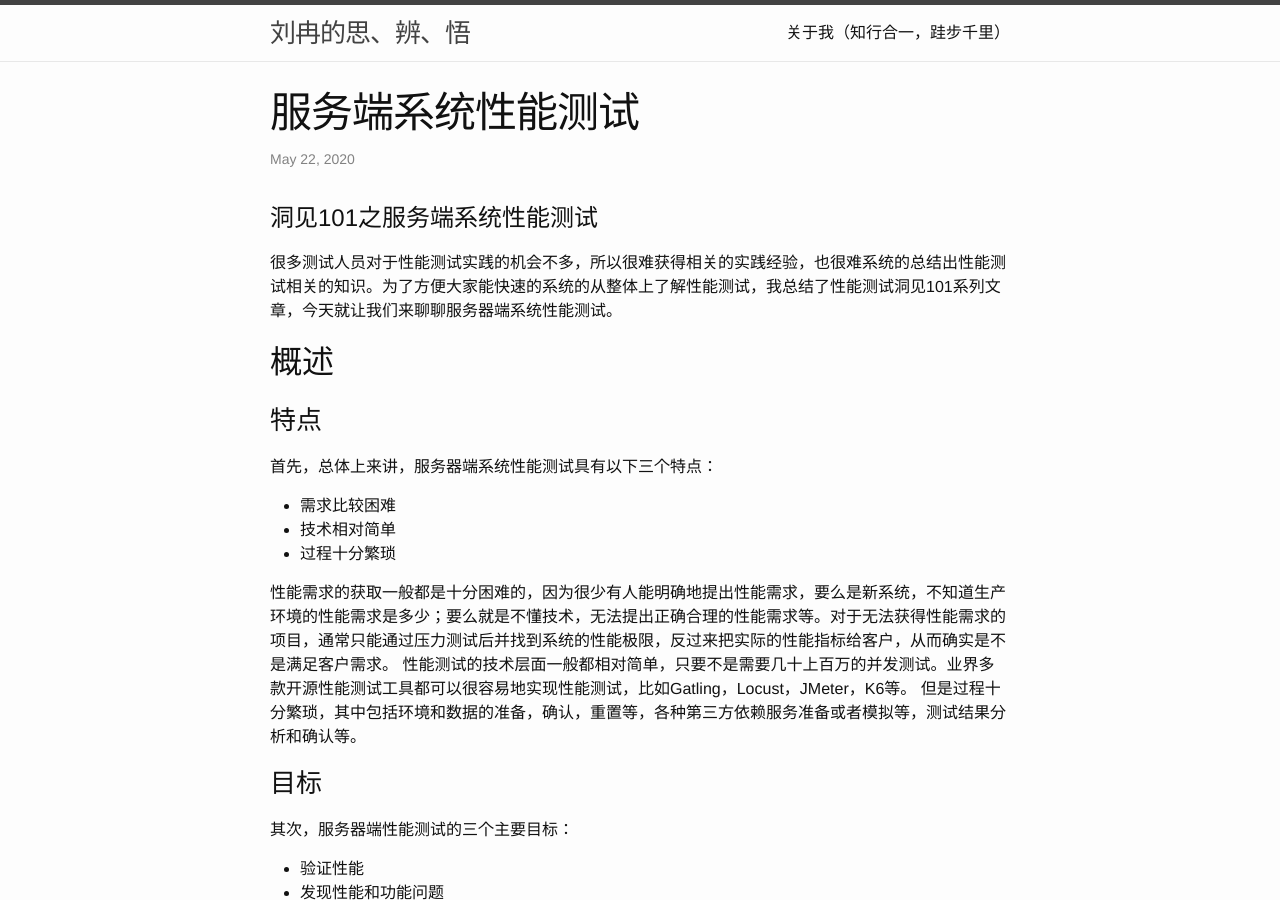
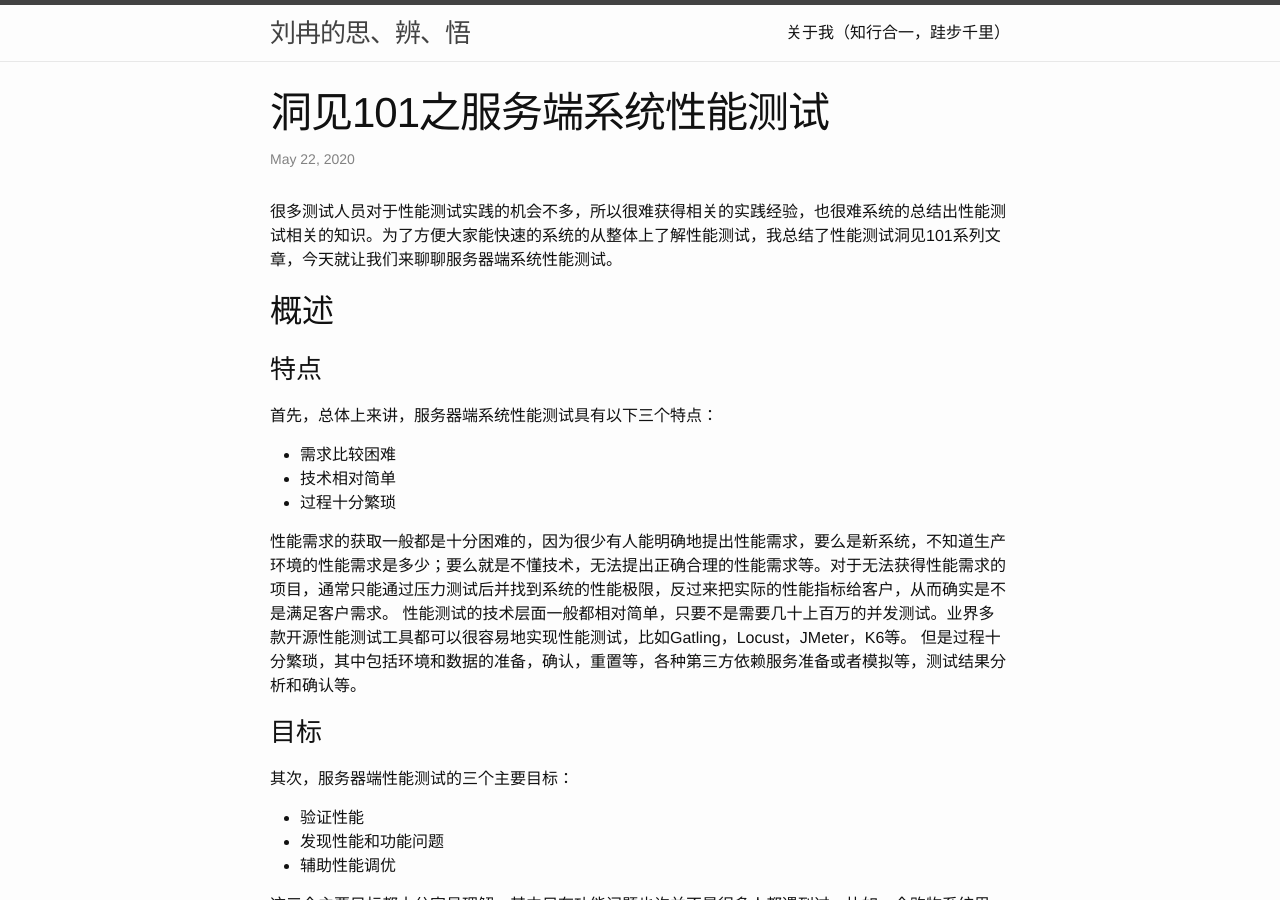
Before and after one commit to TWRanMan/twranman.github.io, a Jekyll site: the page built from _posts/2020-05-22-服务端系统性能测试.md, in a window 1280 px wide and 900 px high. Built offline with Jekyll 4.4.1, drawn with Linux system fonts in a browser that asks for light colours; our own code applies the rules of GitHub Pages for plain Markdown files; some of the changed lines change nothing that is shown.

Commit message:
update some articles

```diff
--- a/_posts/2020-05-22-服务端系统性能测试.md
+++ b/_posts/2020-05-22-服务端系统性能测试.md
@@ -1,4 +1,9 @@
-# 洞见101之服务端系统性能测试
+---
+layout: post
+title:  "洞见101之服务端系统性能测试"
+date:   2020-05-22 00:00:01
+categories: TDD update
+---
 很多测试人员对于性能测试实践的机会不多，所以很难获得相关的实践经验，也很难系统的总结出性能测试相关的知识。为了方便大家能快速的系统的从整体上了解性能测试，我总结了性能测试洞见101系列文章，今天就让我们来聊聊服务器端系统性能测试。
 ## 概述
 ### 特点
```
